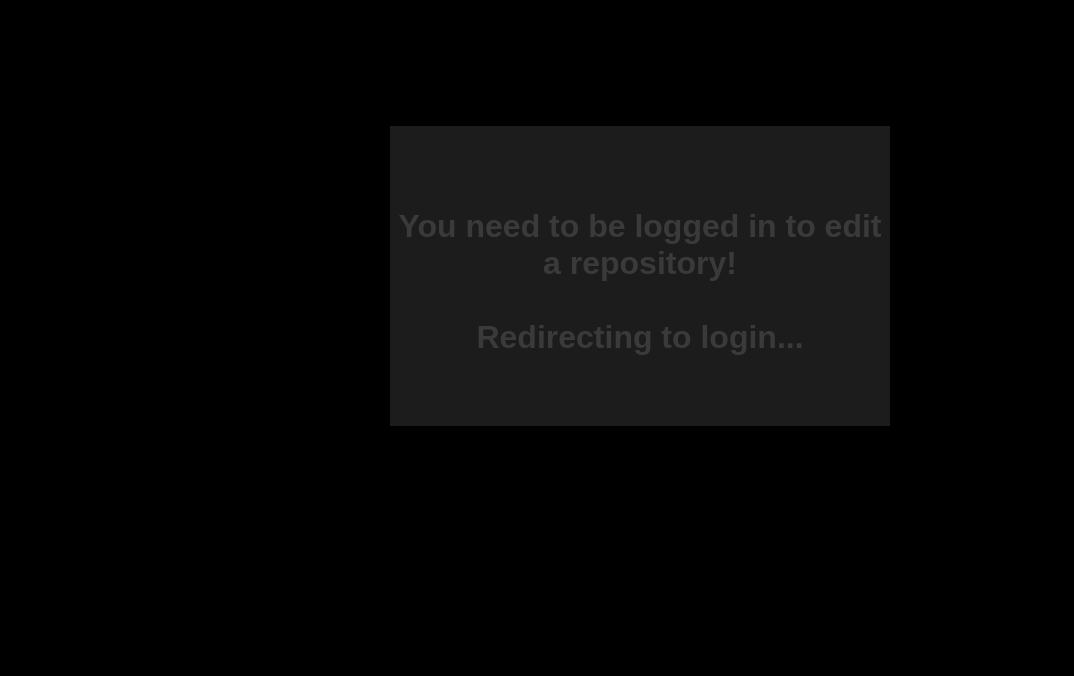
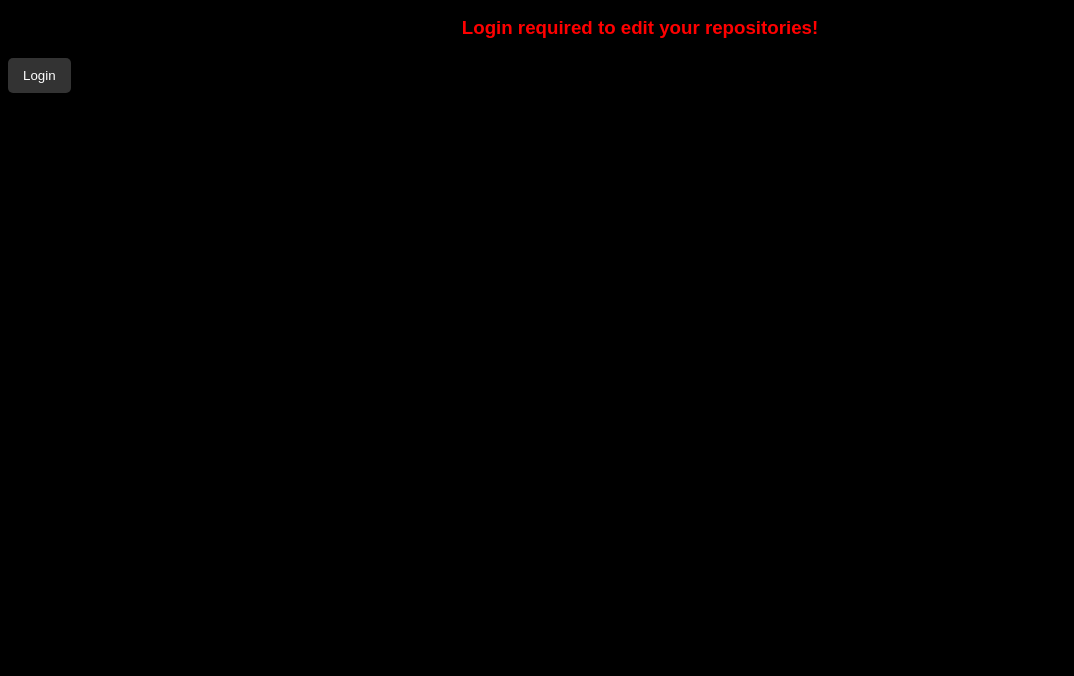
Before and after one commit to AG123-321/giteditor, a plain HTML site: page index.html in a window 1280 px wide. Shown: the part 124-800 px from the top of the page, without its empty margins (0-1074 px from the left). Drawn offline with nearby package versions, Linux system fonts and the light colour scheme.

Commit message:
not much

```diff
--- a/index.html
+++ b/index.html
@@ -9,17 +9,10 @@
 </head>
 <body>
 <h1>edit your github repository files from this website!</h1>
-<div>
-    <input type="text" name="" id="" onkeydown="keypress(event.key)" placeholder="type a github repository url...">
-    <button id="btn-edit-repo">
-        <i class="fa fa-arrow-right fa-1g" id="ico-edit-repo" style="color: white;"></i>
-    </button>
-
-
-</div>
-<div id="notloggedin-popup">
-    <h1>You need to be logged in to edit a repository!<br><br>Redirecting to login...</h1>
-    <h1></h1>
+<br>
+<h2>Your Repositories</h2>
+<h3 id="noauth" class="hidden">Login required to edit your repositories!</h3>
+<button>Login</button>
 </div>
 </body>
 </html>
--- a/script.js
+++ b/script.js
@@ -1,13 +1,5 @@
-function popup(text) {
-    $("#popupwindow").show();
+window.onload = function() {
+    if (localStorage.getItem("github-user-token") == null) {
+        $('#noauth').show()
+    }
 }
-function editrepo(githubUrl) {
-
-}
-
-function keypress(key) {
-    if (key == "Enter") {
-        alert("Hi")
-    }
-    else {}
-}
--- a/styles.css
+++ b/styles.css
@@ -3,9 +3,14 @@ body {
     font-family: Arial, sans-serif;
 }
 
-body :not(#notloggedin-popup) {
-    opacity: 13%;
+#noauth {
+    text-align: center;
+    color: red;
 }
+
+/* body :not(#notloggedin-popup) { */
+    /* opacity: 13%; */
+/* } */
 
 h1 {
     color: white;
@@ -54,3 +59,22 @@ input[type=text] {
     left: 50%;
     transform: translateX(-50%) translateY(-50%);
 }
+
+.hidden {
+    display: none;
+}
+
+h2 {
+    text-align: center;
+}
+
+button {
+    color: white;
+    background-color: #333;
+    border: none;
+    padding: 10px 15px;
+    cursor: pointer;
+    border-radius: 5px;
+    transition: background-color 0.3s;
+
+}
```
